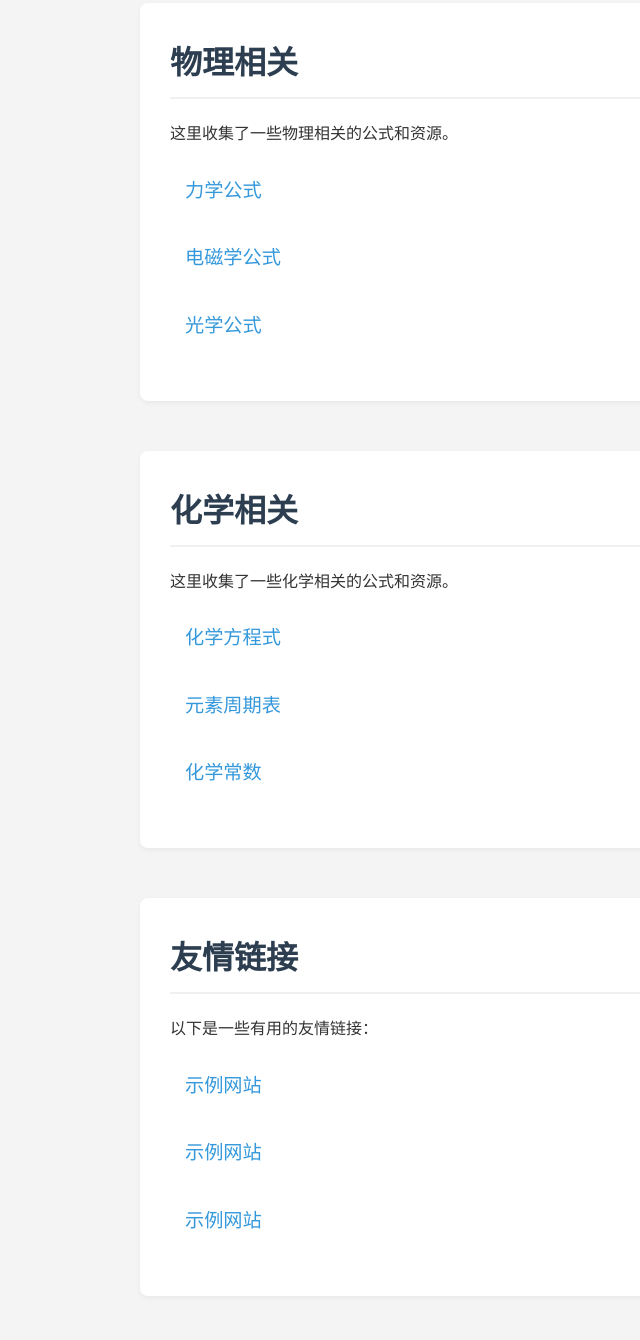
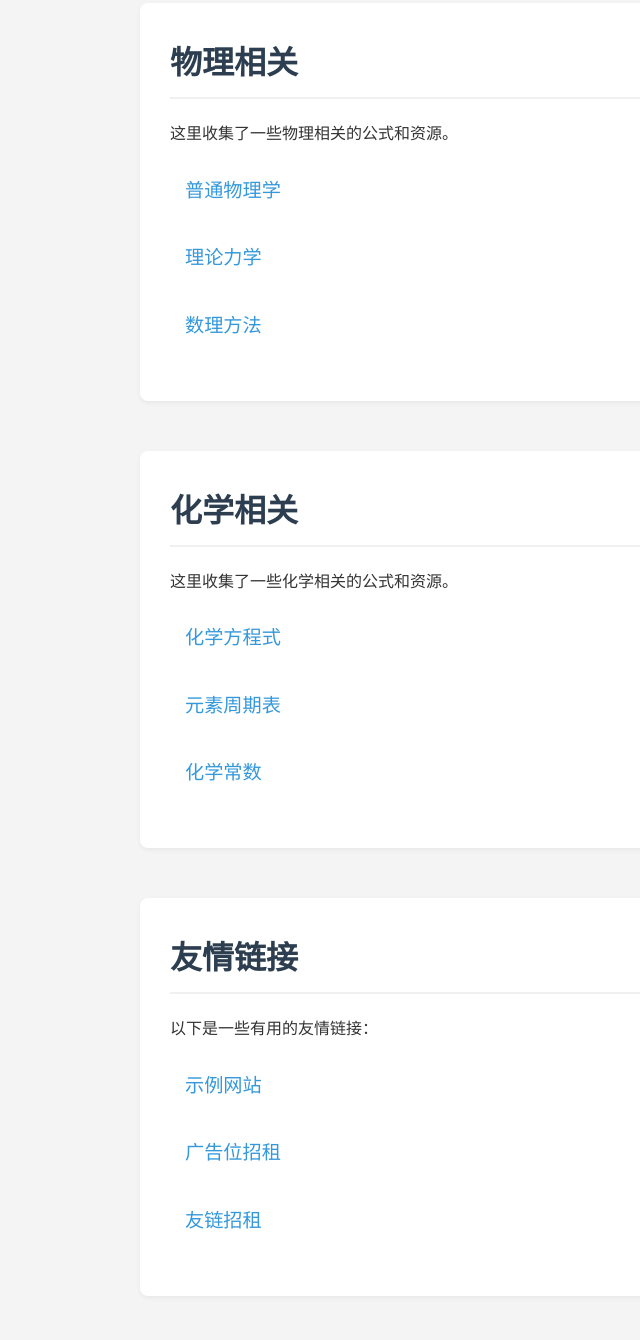
Before and after one commit to kjkluk/kjkluk.github.io, a plain HTML site: page a.html in a window 1280 px wide. Shown: the part 1020-2360 px from the top of the page, without its empty margins (0-640 px from the left). Drawn offline with Linux system fonts and the light colour scheme.

Commit message:
Update a.html

```diff
--- a/a.html
+++ b/a.html
@@ -126,9 +126,9 @@
             <h2>物理相关</h2>
             <p>这里收集了一些物理相关的公式和资源。</p>
             <ul>
-                <li><a href="force.html">力学公式</a></li>
-                <li><a href="#">电磁学公式</a></li>
-                <li><a href="#">光学公式</a></li>
+                <li><a href="physics.html">普通物理学</a></li>
+                <li><a href="#">理论力学</a></li>
+                <li><a href="#">数理方法</a></li>
             </ul>
         </section>
 
@@ -147,8 +147,8 @@
             <p>以下是一些有用的友情链接：</p>
             <ul>
                 <li><a href="https://www.example.com">示例网站</a></li>
-                <li><a href="https://www.example.com">示例网站</a></li>
-                <li><a href="https://www.example.com">示例网站</a></li>
+                <li><a href="https://www.example.com">广告位招租</a></li>
+                <li><a href="https://www.example.com">友链招租</a></li>
             </ul>
         </section>
     </main>
```
